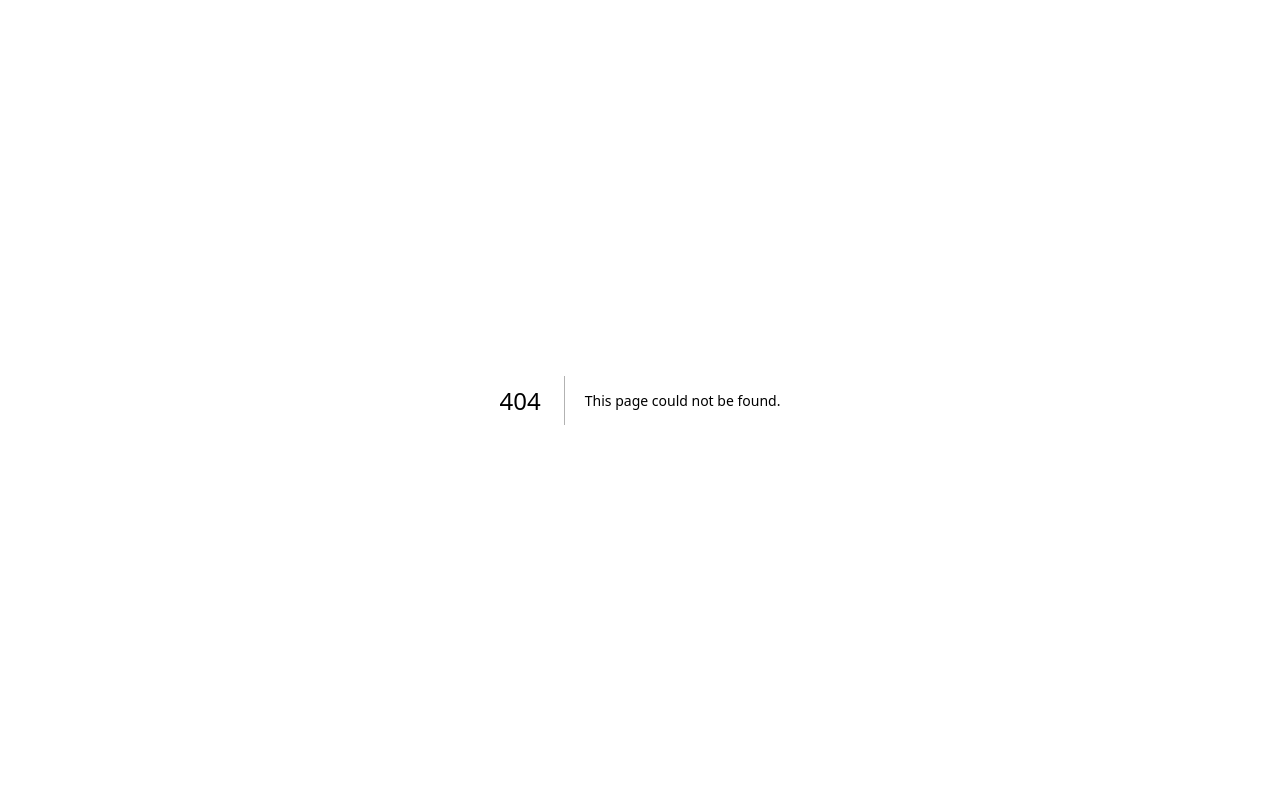
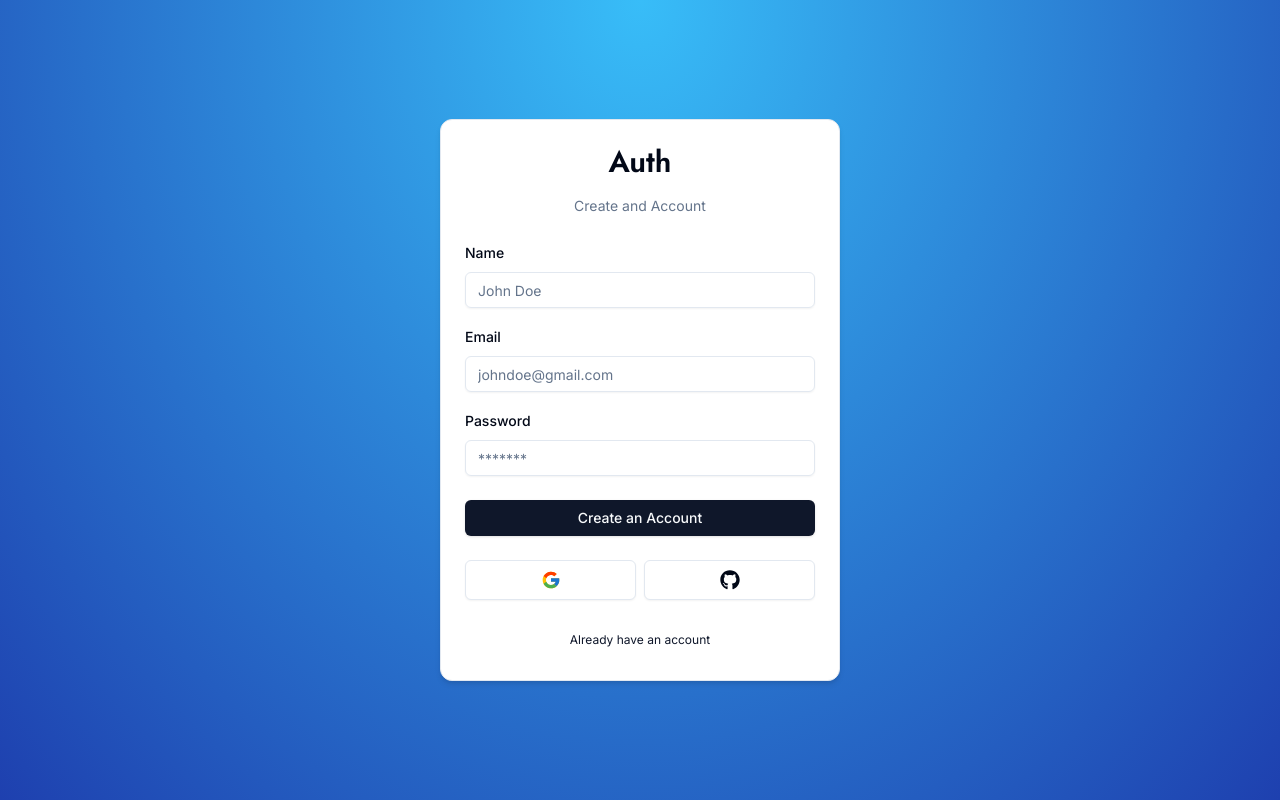
Before and after one commit to mozahidr/nextauth, a Next.js app: page /auth/register in a window 1280 px wide. Before the commit this address had no page. Built offline with nearby package versions, Linux system fonts and the light colour scheme.

Commit message:
created register form and action

```diff
--- /dev/null
+++ b/actions/register.ts
@@ -0,0 +1,14 @@
+'use server';
+
+import { RegisterSchema } from '@/schemas';
+import * as z from 'zod';
+
+export const register = async (values: z.infer<typeof RegisterSchema>) => {
+    const validatedFields = RegisterSchema.safeParse(values);
+
+    if(!validatedFields.success) {
+        return { error: "Invalid fields" };
+    }
+
+    return { success: "Email sent!"}
+}
--- /dev/null
+++ b/app/auth/register/page.tsx
@@ -0,0 +1,10 @@
+import { RegisterForm } from '@/components/auth/register-form'
+import React from 'react'
+
+const RegisterPage = () => {
+  return (
+    <RegisterForm />
+  )
+}
+
+export default RegisterPage
--- /dev/null
+++ b/components/auth/register-form.tsx
@@ -0,0 +1,126 @@
+"use client";
+
+import * as z from "zod";
+import { useForm } from "react-hook-form";
+import { zodResolver } from "@hookform/resolvers/zod";
+import { useState, useTransition } from "react";
+
+import {
+  Form,
+  FormControl,
+  FormField,
+  FormItem,
+  FormLabel,
+  FormMessage,
+} from "@/components/ui/form";
+import { RegisterSchema } from "@/schemas";
+
+import { CardWrapper } from "@/components/auth/card-wrapper";
+import { Input } from "@/components/ui/input";
+import { Button } from "@/components/ui/button";
+import { FormError } from "@/components/form-error";
+import { FormSuccess } from "../form-success";
+import { login } from "@/actions/login";
+import { register } from "@/actions/register";
+
+export const RegisterForm = () => {
+  const [isPending, startTransition] = useTransition();
+  const [error, setError] =  useState<string | undefined>("");
+  const [success, setSuccess] = useState<string | undefined>("");
+
+  const form = useForm<z.infer<typeof RegisterSchema>>({
+    resolver: zodResolver(RegisterSchema),
+    defaultValues: {
+      email: "",
+      password: "",
+      name: "",
+    },
+  });
+
+  const onSubmit = (values: z.infer<typeof RegisterSchema>) => {
+    setError("");
+    setSuccess("");
+
+    startTransition(() => {
+      register(values)
+      .then((data) => {
+        setError(data.error);
+        setSuccess(data.success);
+      })
+    });
+  };
+  return (
+    <CardWrapper
+      headerLabel="Create and Account"
+      backButtonLabel="Already have an account"
+      backButtonHref="/auth/login"
+      showSocial
+    >
+      <Form {...form}>
+        <form onSubmit={form.handleSubmit(onSubmit)} className="space-y-6">
+          <div className="space-y-4">
+          <FormField
+              control={form.control}
+              name="name"
+              render={({ field }) => (
+                <FormItem>
+                  <FormLabel>Name</FormLabel>
+                  <FormControl>
+                    <Input
+                      disabled={isPending}
+                      {...field}
+                      placeholder="John Doe"
+                      type="text"
+                    />
+                  </FormControl>
+                  <FormMessage />
+                </FormItem>
+              )}
+            />
+            <FormField
+              control={form.control}
+              name="email"
+              render={({ field }) => (
+                <FormItem>
+                  <FormLabel>Email</FormLabel>
+                  <FormControl>
+                    <Input
+                      disabled={isPending}
+                      {...field}
+                      placeholder="johndoe@gmail.com"
+                      type="email"
+                    />
+                  </FormControl>
+                  <FormMessage />
+                </FormItem>
+              )}
+            />
+            <FormField
+              control={form.control}
+              name="password"
+              render={({ field }) => (
+                <FormItem>
+                  <FormLabel>Password</FormLabel>
+                  <FormControl>
+                    <Input
+                      disabled={isPending}
+                      {...field}
+                      placeholder="*******"
+                      type="password"
+                    />
+                  </FormControl>
+                  <FormMessage />
+                </FormItem>
+              )}
+            />
+          </div>
+          {error && <FormError message={error} />}
+          {success && <FormSuccess message={success} />}
+          <Button disabled={isPending} type="submit" className="w-full">
+            Create an Account
+          </Button>
+        </form>
+      </Form>
+    </CardWrapper>
+  );
+};
--- a/schemas/index.ts
+++ b/schemas/index.ts
@@ -10,3 +10,15 @@
         message: "Password is required"
     })
 });
+
+export const RegisterSchema = z.object({
+    email: z.string().email({
+        message: "Email is required"
+    }),
+    password: z.string().min(6, {
+        message: "Password must be at least 6 characters",
+    }),
+    name: z.string().min(3, {
+        message: "Name is required"
+    }),
+});
```
